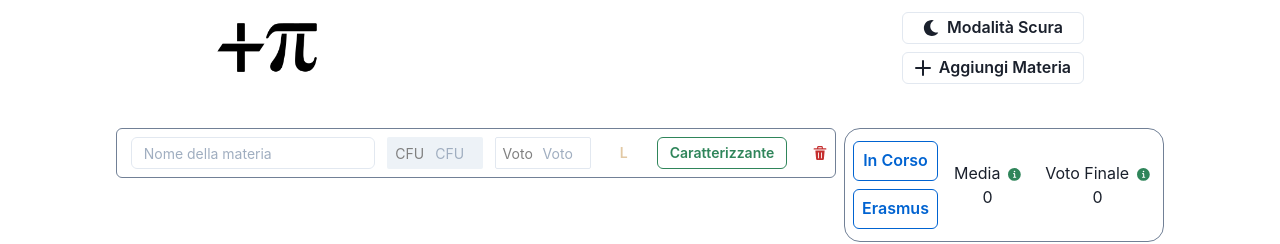
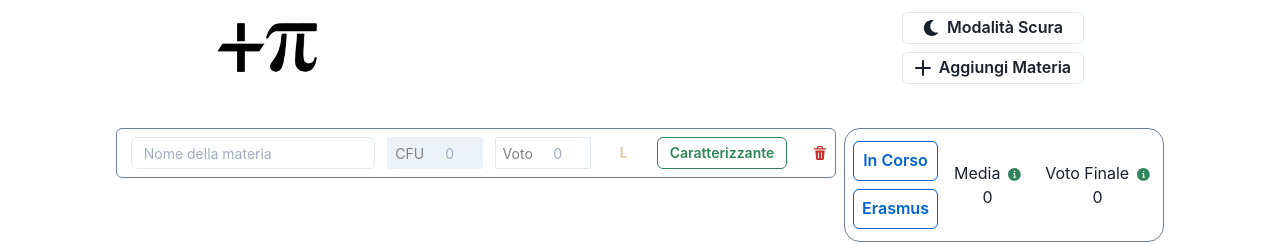
Before and after one commit to ExalFabu/TPTP, a Next.js app: page / in a window 1280 px wide. Shown: the top 244 px of the page. Built offline with nearby package versions, Linux system fonts and the light colour scheme.

Commit message:
fix ugly placeholder

```diff
--- a/src/features/lectures/Lecture.tsx
+++ b/src/features/lectures/Lecture.tsx
@@ -87,7 +87,7 @@ const Lecture: React.FC<{ lectureId: string, index: number }> = ({ lectureId, in
               onChange={e => {
                 changeValue("cfu", Math.abs(e.target.valueAsNumber));
               }}
-              placeholder="CFU"
+              placeholder="0"
               value={lecture.cfu ?? ""}
               w="100%"
               textAlign="center"
@@ -128,7 +128,7 @@ const Lecture: React.FC<{ lectureId: string, index: number }> = ({ lectureId, in
               w="100%"
               textAlign="center"
               onClick={e => (e.target as HTMLInputElement).select()}
-              placeholder="Voto"
+              placeholder="0"
               pl={"3em"}
             />
           </InputGroup>
```
